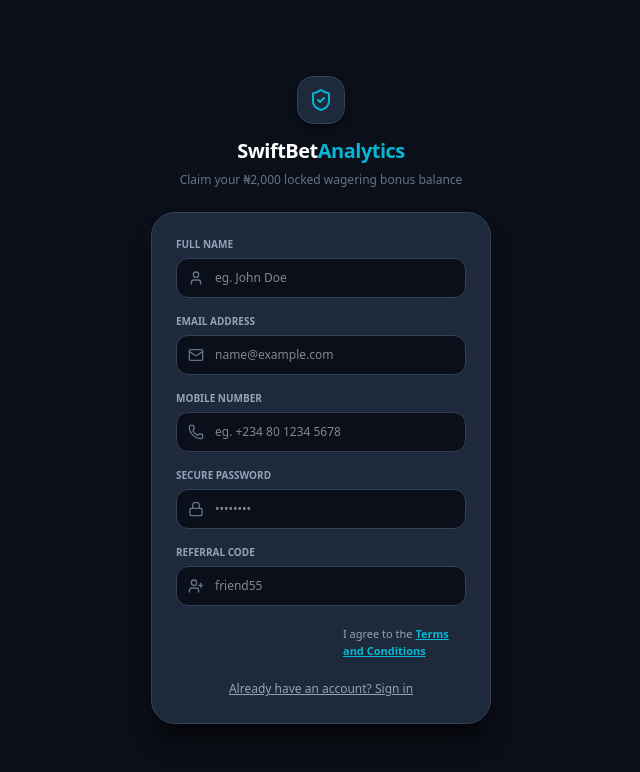
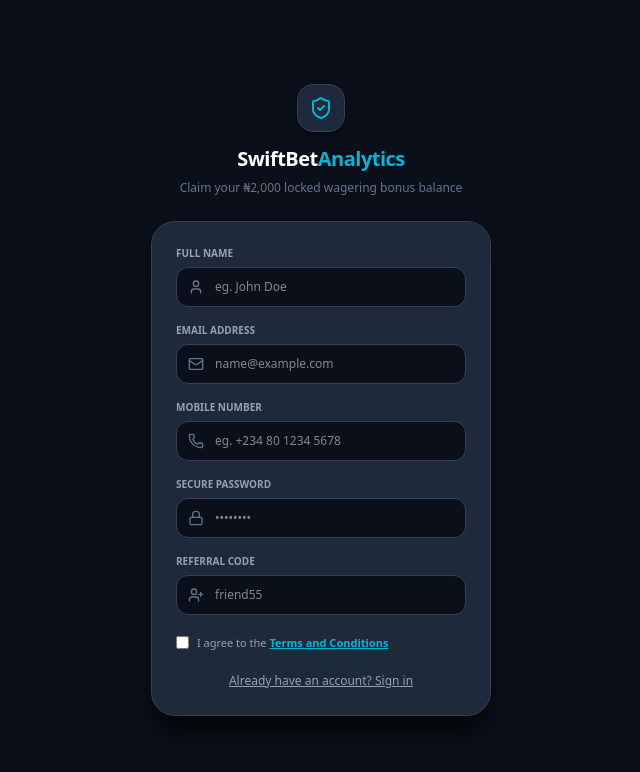
Before and after one commit to Olajide274/swift-bet-analytics, a Next.js app: page /auth in a window 1280 px wide. Shown: the top 772 px of the page, without its empty margins (319-959 px from the left). Built offline with nearby package versions, Linux system fonts and the light colour scheme; no server answers.

Commit message:
fix: checkbox now shows a small box of checked terms and conditions

```diff
--- a/src/app/auth/page.tsx
+++ b/src/app/auth/page.tsx
@@ -206,6 +206,7 @@ function AuthFormContent() {
         checked={termsAccepted}
         onChange={(e) => setTermsAccepted(e.target.checked)}
         style={{ accentColor: "#06B6D4", cursor: "pointer" }}
+        type="checkbox"
       />
       <span>
         I agree to the{" "}
```
